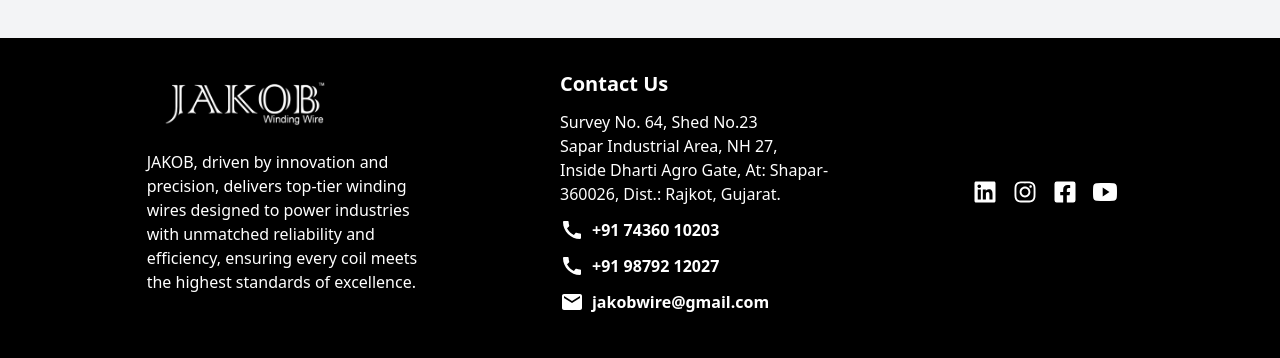
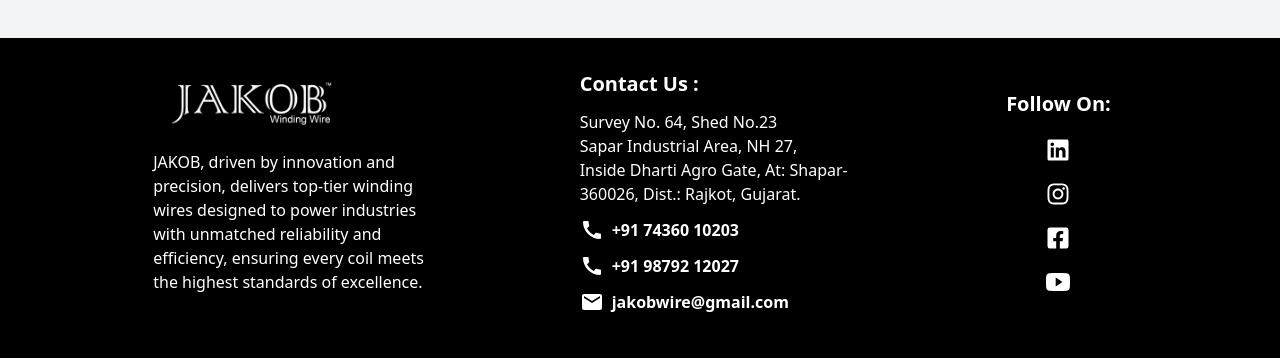
Before and after one commit to divyeshS81/jakob-wainding-wire, a React (Vite) app: page / in a window 1280 px wide. Shown: the part 4259-4617 px from the top of the page. Built offline with nearby package versions, Linux system fonts and the light colour scheme.

Commit message:
changes in footer

```diff
--- a/src/components/FOOTER/Footer.css
+++ b/src/components/FOOTER/Footer.css
@@ -9,8 +9,8 @@
 
       @media (min-width: 768px) {
         .social-icons {
-          flex-direction: row; /* Change to column on medium screens */
-          gap: 0; /* Remove vertical space */
+          flex-direction: column; /* Change to column on medium screens */
+          gap: 20px; /* Remove vertical space */
         }
 
         .social-icons > * {
--- a/src/components/FOOTER/Footer.jsx
+++ b/src/components/FOOTER/Footer.jsx
@@ -27,7 +27,7 @@ const Footer = () => {
 
         {/* Section 2: Contact Us */}
         <div className="md:w-1/4 space-y-3 text-center md:text-left">
-          <h3 className="text-lg md:text-xl font-semibold">Contact Us</h3>
+          <h3 className="text-lg md:text-xl font-semibold">Contact Us :</h3>
           <p className="text-sm md:text-base leading-relaxed">
             Survey No. 64, Shed No.23
             <br />
@@ -66,6 +66,7 @@ const Footer = () => {
 
         {/* Section 3: Social Icons */}
         <div className="social-icons">
+        <h3 className="text-lg md:text-xl font-semibold">Follow On:</h3>
           <a
             href="https://www.linkedin.com/school/akshar-institute---india/posts/?feedView=all"
             className="hover:text-[#0077B5]"
--- a/src/components/HEADER/Header.jsx
+++ b/src/components/HEADER/Header.jsx
@@ -11,7 +11,7 @@ const Header = () => {
 
   return (
     <>
-      <header className="border-b shadow-md font-['poppins'] bg-white">
+      <header className="border-b shadow-md font-['poppins'] bg-white ">
         {/* Top bar with contact info and social icons */}
         <div className="flex flex-col md:flex-row justify-between items-center px-4 py-2 bg-gray-100 text-sm">
           {/* Contact Info */}
```
